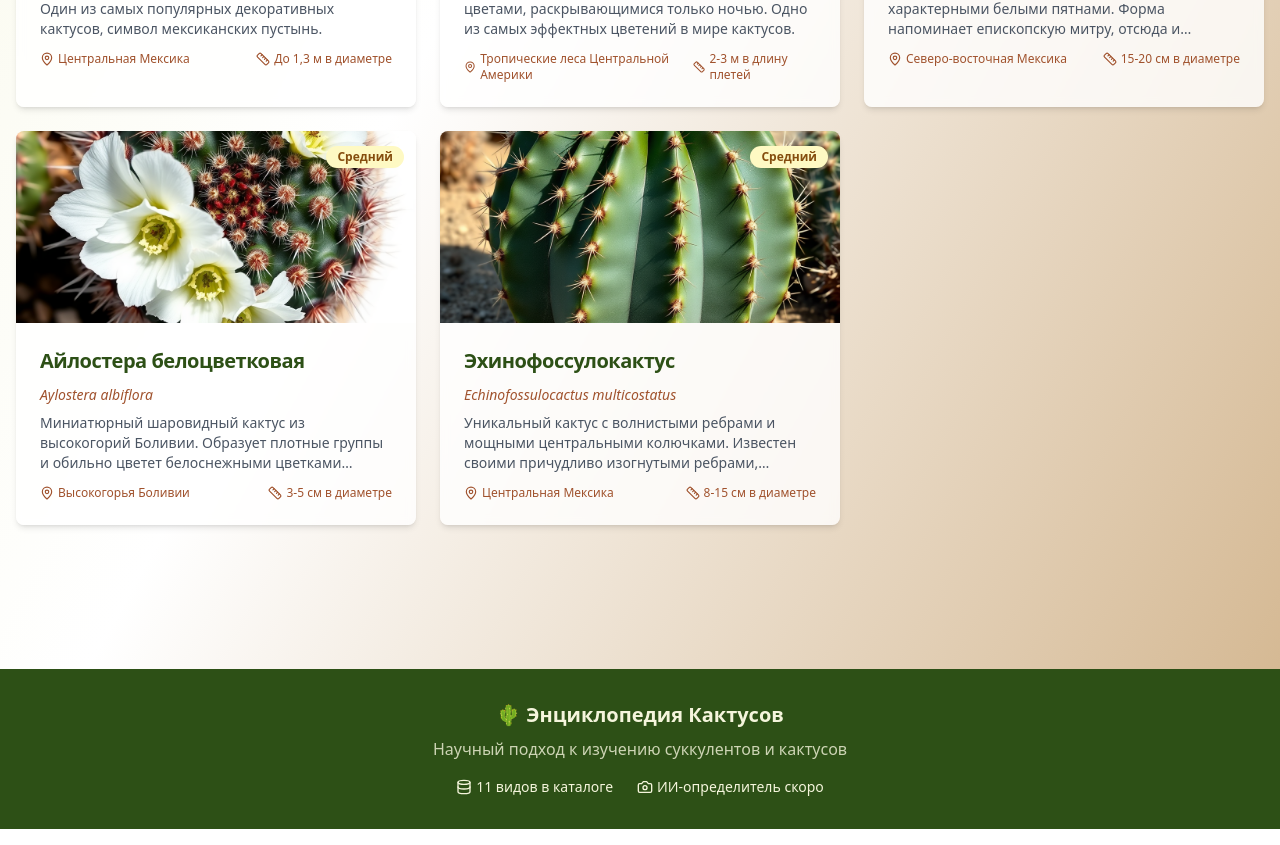
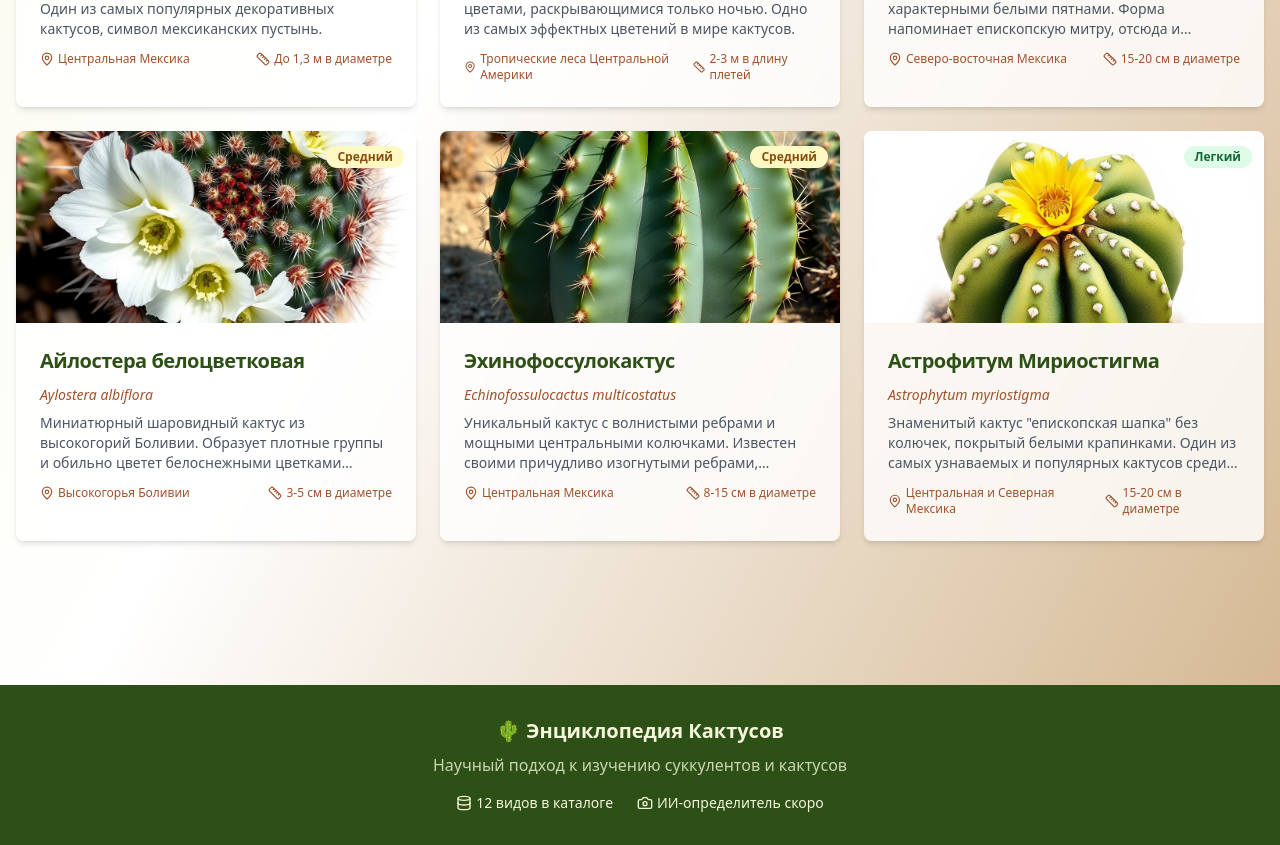
Before and after one commit to pr-poehali-dev/cactus-collection-project, a React (Vite) app: page / in a window 1280 px wide. Shown: the part 1503-2348 px from the top of the page. Built offline with nearby package versions, Linux system fonts and the light colour scheme.

Commit message:
Добавить описание кактуса Астрофитум Мириостигма

```diff
--- a/src/data/cactusData.ts
+++ b/src/data/cactusData.ts
@@ -215,5 +215,23 @@ export const cactusData: CactusSpecies[] = [
     blooming: 'Весна-лето, мелкие розовые или белые цветы',
     size: '8-15 см в диаметре',
     difficulty: 'Средний'
+  },
+  {
+    id: '12',
+    name: 'Астрофитум Мириостигма',
+    scientificName: 'Astrophytum myriostigma',
+    family: 'Cactaceae',
+    description: 'Знаменитый кактус "епископская шапка" без колючек, покрытый белыми крапинками. Один из самых узнаваемых и популярных кактусов среди коллекционеров.',
+    origin: 'Центральная и Северная Мексика',
+    care: {
+      watering: 'Редкий полив в период роста, зимой без воды',
+      light: 'Яркое солнечное освещение круглый год',
+      temperature: '22-28°C летом, 10-15°C зимой',
+      soil: 'Очень дренированная минеральная смесь, много песка'
+    },
+    image: '/img/4dfd20ac-561c-4db8-bf4a-862f21532c74.jpg',
+    blooming: 'Лето, крупные желтые цветы с красным центром',
+    size: '15-20 см в диаметре',
+    difficulty: 'Легкий'
   }
 ];
```
Also changed, not shown: public/img/4dfd20ac-561c-4db8-bf4a-862f21532c74.jpg (added).
